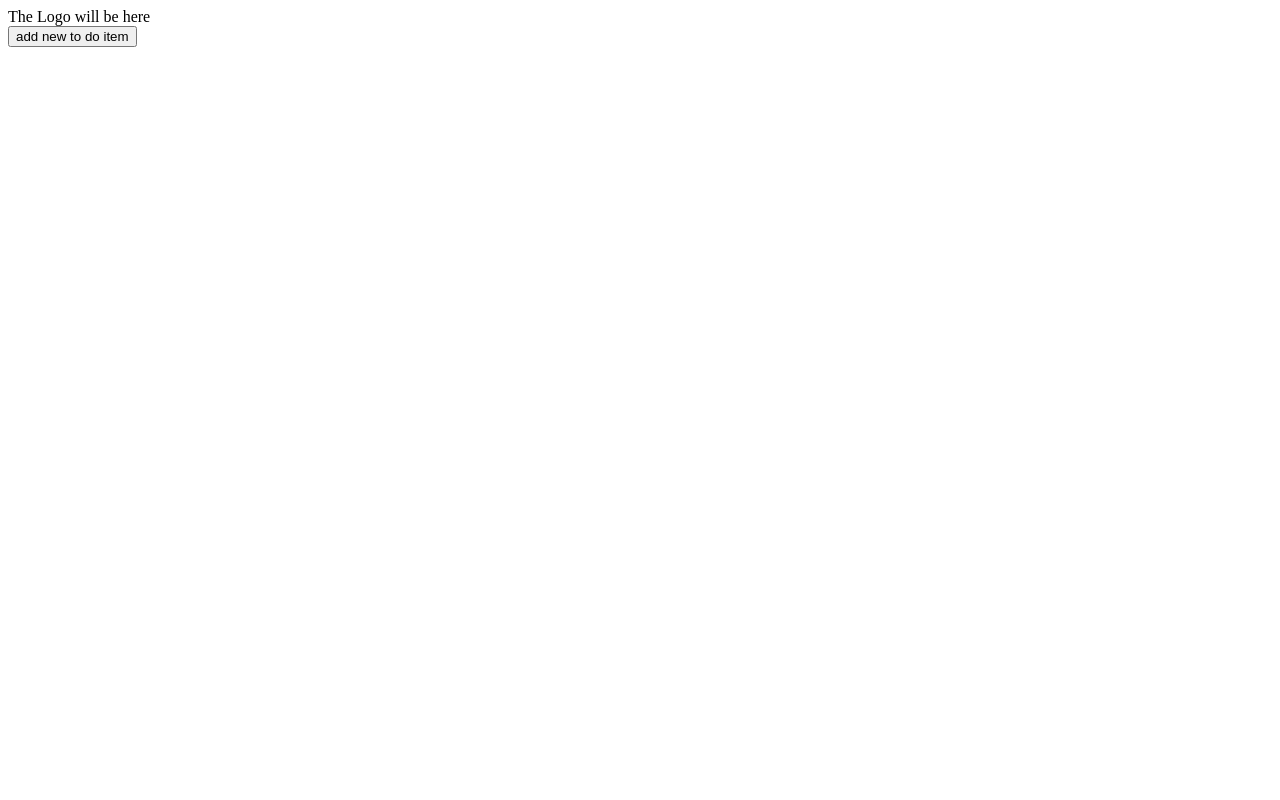
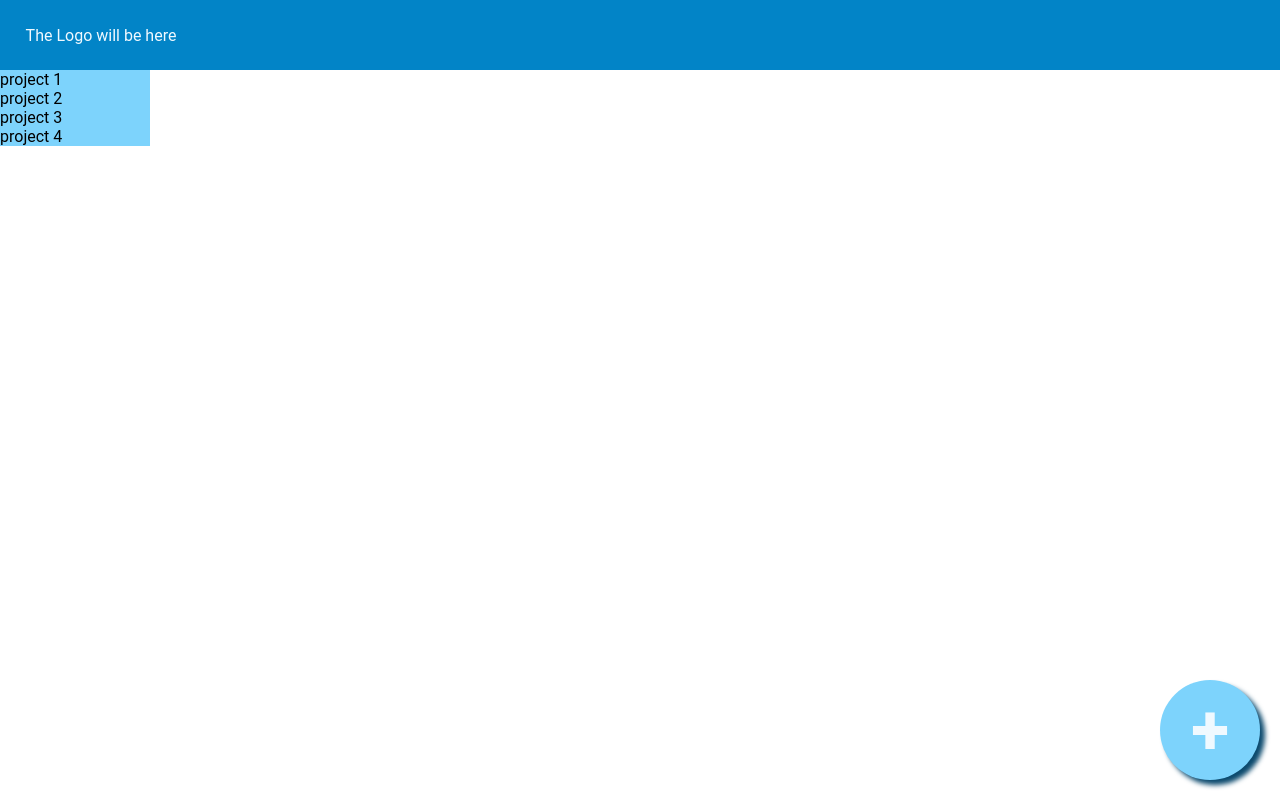
Before and after one commit to porcellotyler/to-do-list, a plain HTML site: page index.html in a window 1280 px wide. Drawn offline with Linux system fonts and the light colour scheme.

Commit message:
Add CSS grid page structure and basic page style

```diff
--- a/index.html
+++ b/index.html
@@ -5,19 +5,27 @@
     <meta http-equiv="X-UA-Compatible" content="IE=edge">
     <meta name="viewport" content="width=device-width, initial-scale=1.0">
     <title>Document</title>
+    <link rel="stylesheet" href="style.css">
 </head>
 <body>
-    <div id="header">
-        <div>The Logo will be here</div>
+    <div class="container">
+        <div id="header" class="header">
+            <div>The Logo will be here</div>
+        </div>
+
+        <div id="sidebar" class="sidebar">
+            <div>project 1</div>
+            <div>project 2</div>
+            <div>project 3</div>
+            <div>project 4</div>
+        </div>
+
+        <div id="content" class="content">
+            <button id="addButton">
+                <h1>+</h1>
+            </button>
+        </div>
     </div>
-
-    <button id="addButton">add new to do item</button>
-
-    <div id="sidebar">
-
-    </div>
-
-    <div id="content"></div>
-    <script src="main.js"></script>
+        <script src="main.js"></script>
 </body>
 </html>
--- /dev/null
+++ b/style.css
@@ -0,0 +1,70 @@
+* {
+    padding: 0;
+    margin: 0;
+    font-family: Roboto, system-ui, -apple-system, BlinkMacSystemFont, 'Segoe UI', Roboto, Oxygen, Ubuntu, Cantarell, 'Open Sans', 'Helvetica Neue', sans-serif;
+}
+
+.container {
+    display: grid;
+    grid-template-columns: minmax(75px, 150px) 1fr;
+    grid-template-rows: minmax(35px, 70px) 1fr;
+}
+
+.header {
+    grid-column: 1 / 3;
+    grid-row: 1 / 2;
+    background-color: #0284c7;
+    padding: 2%;
+    color: #f0f9ff;
+}
+
+#addButton {
+    position: absolute;
+    right: 0;
+    bottom: 0;
+    margin-right: 20px;
+    margin-bottom: 20px;
+    border-radius: 50px;
+    height: 100px;
+    width: 100px;
+    font-size: 35px;
+    justify-content: center;
+    align-content: center;
+    color: #f0f9ff;
+    background-color: #7dd3fc;
+    border-style: none;
+    box-shadow: 5px 5px 5px #0c4a6e;
+}
+
+.sidebar {
+    grid-column: 1 / 2;
+    grid-row: 2 / 3;
+    background-color: #7dd3fc;
+}
+
+.content {
+    grid-column: 2 / 3;
+    grid-row: 2 / 3;
+}
+
+/*
+css tailwind sky color pallette
+
+#addButton>h1:hover {
+    transform: rotate(360deg);
+}
+
+    animation: rotate 1s linear;
+
+
+@keyframes rotate{
+    0%{
+        transform: rotate(0deg);
+    }
+    50%{
+        transform: rotate(180deg);
+    }
+    100%{
+        transform: rotate(360deg);
+    }
+} */
```
